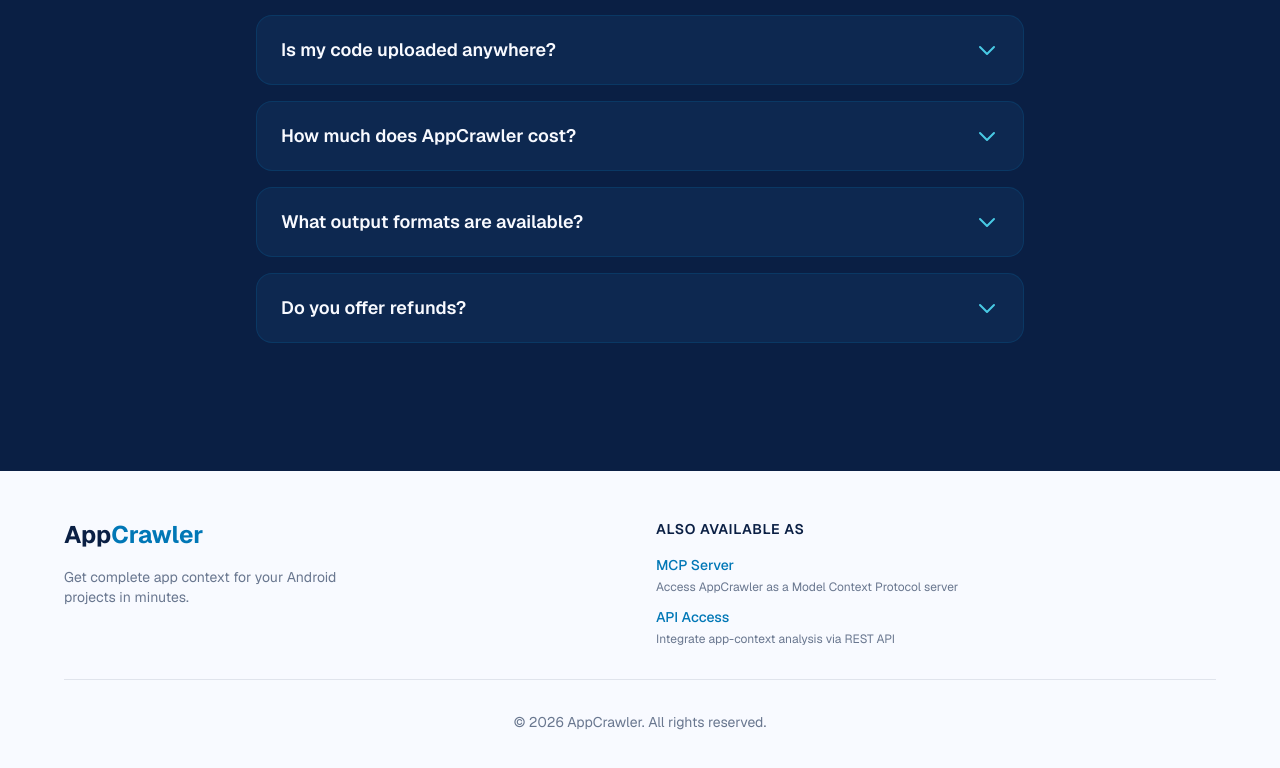
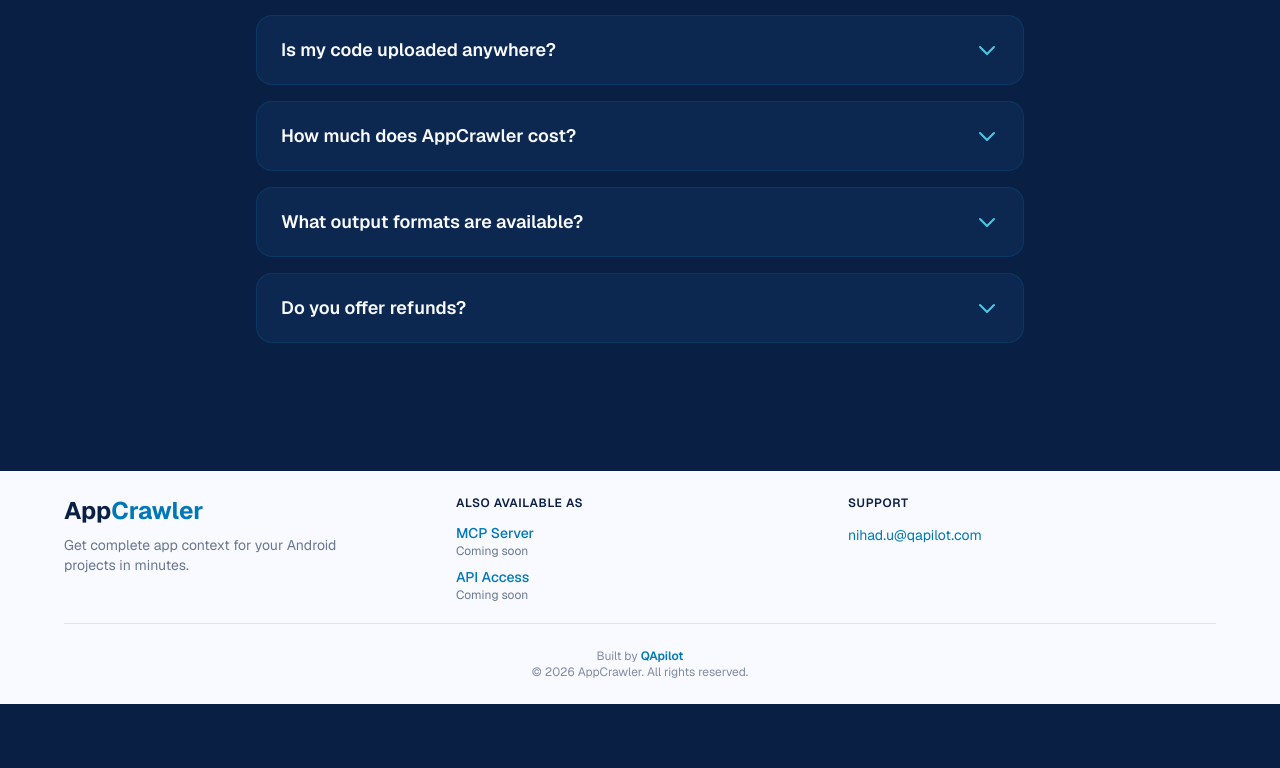
Before and after one commit to NIHAD779/appcrawler-page, a Next.js app: page / in a window 1280 px wide. Shown: the part 6596-7364 px from the top of the page. After the commit the page ends 7300 px from the top, so only its background shows below. Built offline with nearby package versions, Linux system fonts and the light colour scheme.

Commit message:
Refactor footer layout on homepage to improve structure and readability; adjust spacing, add support section with contact email, and update text styles for better visual consistency.

```diff
--- a/app/page.tsx
+++ b/app/page.tsx
@@ -489,11 +489,12 @@
       </section>
 
       {/* Footer */}
-      <footer className="py-12 px-6" style={{ backgroundColor: '#F8FAFF' }}>
+      <footer className="py-6 px-6" style={{ backgroundColor: '#F8FAFF' }}>
         <div className="max-w-6xl mx-auto">
-          <div className="grid grid-cols-1 md:grid-cols-2 gap-8">
+          <div className="grid grid-cols-1 md:grid-cols-3 gap-6 items-start">
+            {/* Brand */}
             <div>
-              <div className="text-2xl font-bold mb-4" style={{ color: '#0A1F44' }}>
+              <div className="text-2xl font-bold mb-2" style={{ color: '#0A1F44' }}>
                 App<span style={{ color: '#0077b6' }}>Crawler</span>
               </div>
               <p className="text-sm max-w-xs" style={{ color: 'rgba(10, 31, 68, 0.6)' }}>
@@ -501,28 +502,42 @@
               </p>
             </div>
 
+            {/* Also Available As */}
             <div>
-              <h4 className="font-semibold mb-4 text-sm uppercase tracking-wider" style={{ color: '#0A1F44' }}>
+              <h4 className="font-semibold mb-3 text-xs uppercase tracking-wider" style={{ color: '#0A1F44' }}>
                 Also Available As
               </h4>
-              <div className="space-y-3">
+              <div className="space-y-2">
                 <div>
                   <div className="font-medium text-sm" style={{ color: '#0077b6' }}>MCP Server</div>
-                  <p className="text-xs mt-1" style={{ color: 'rgba(10, 31, 68, 0.6)' }}>
-                    Access AppCrawler as a Model Context Protocol server
-                  </p>
+                  <p className="text-xs" style={{ color: 'rgba(10, 31, 68, 0.6)' }}>Coming soon</p>
                 </div>
                 <div>
                   <div className="font-medium text-sm" style={{ color: '#0077b6' }}>API Access</div>
-                  <p className="text-xs mt-1" style={{ color: 'rgba(10, 31, 68, 0.6)' }}>
-                    Integrate app-context analysis via REST API
-                  </p>
+                  <p className="text-xs" style={{ color: 'rgba(10, 31, 68, 0.6)' }}>Coming soon</p>
                 </div>
               </div>
             </div>
+
+            {/* Support */}
+            <div>
+              <h4 className="font-semibold mb-3 text-xs uppercase tracking-wider" style={{ color: '#0A1F44' }}>
+                Support
+              </h4>
+              <a
+                href="mailto:nihad.u@qapilot.com"
+                className="text-sm hover:opacity-80 transition-opacity"
+                style={{ color: '#0077b6' }}
+              >
+                nihad.u@qapilot.com
+              </a>
+            </div>
           </div>
 
-          <div className="mt-8 pt-8 text-center text-sm" style={{ borderTop: '1px solid rgba(10, 31, 68, 0.1)', color: 'rgba(10, 31, 68, 0.6)' }}>
+          <div className="mt-5 pt-4 text-center text-xs" style={{ borderTop: '1px solid rgba(10, 31, 68, 0.1)', color: 'rgba(10, 31, 68, 0.5)' }}>
+          <p className="text-xs mt-2" style={{ color: 'rgba(10, 31, 68, 0.5)' }}>
+                Built by <span className="font-semibold" style={{ color: '#0077b6' }}>QApilot</span>
+              </p>
             © {new Date().getFullYear()} AppCrawler. All rights reserved.
           </div>
         </div>
```
